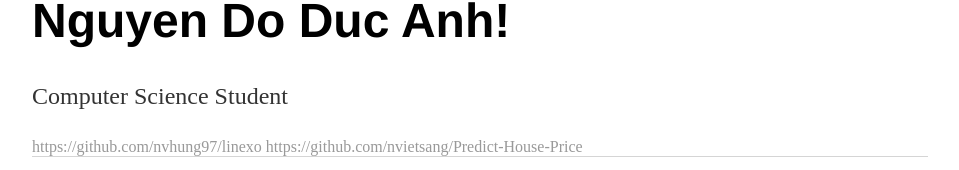
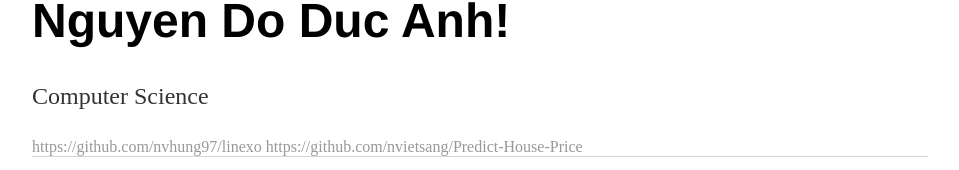
Before and after one commit to anhndd/anhndd.github.io, a plain HTML site: page index.html in a window 1280 px wide. Shown: the part 117-287 px from the top of the page, without its empty margins (160-1119 px from the left). Drawn offline with Linux system fonts and the light colour scheme.

Commit message:
Update index.html

```diff
--- a/index.html
+++ b/index.html
@@ -16,7 +16,7 @@
 		<div class="container">
     		<div class="blurb">
         		<h1>Nguyen Do Duc Anh!</h1>
-				<p>Computer Science Student</p>
+				<p>Computer Science</p>
 			<a>https://github.com/nvhung97/linexo</a>
 			<a>https://github.com/nvietsang/Predict-House-Price</a>
     		</div><!-- /.blurb -->
```
